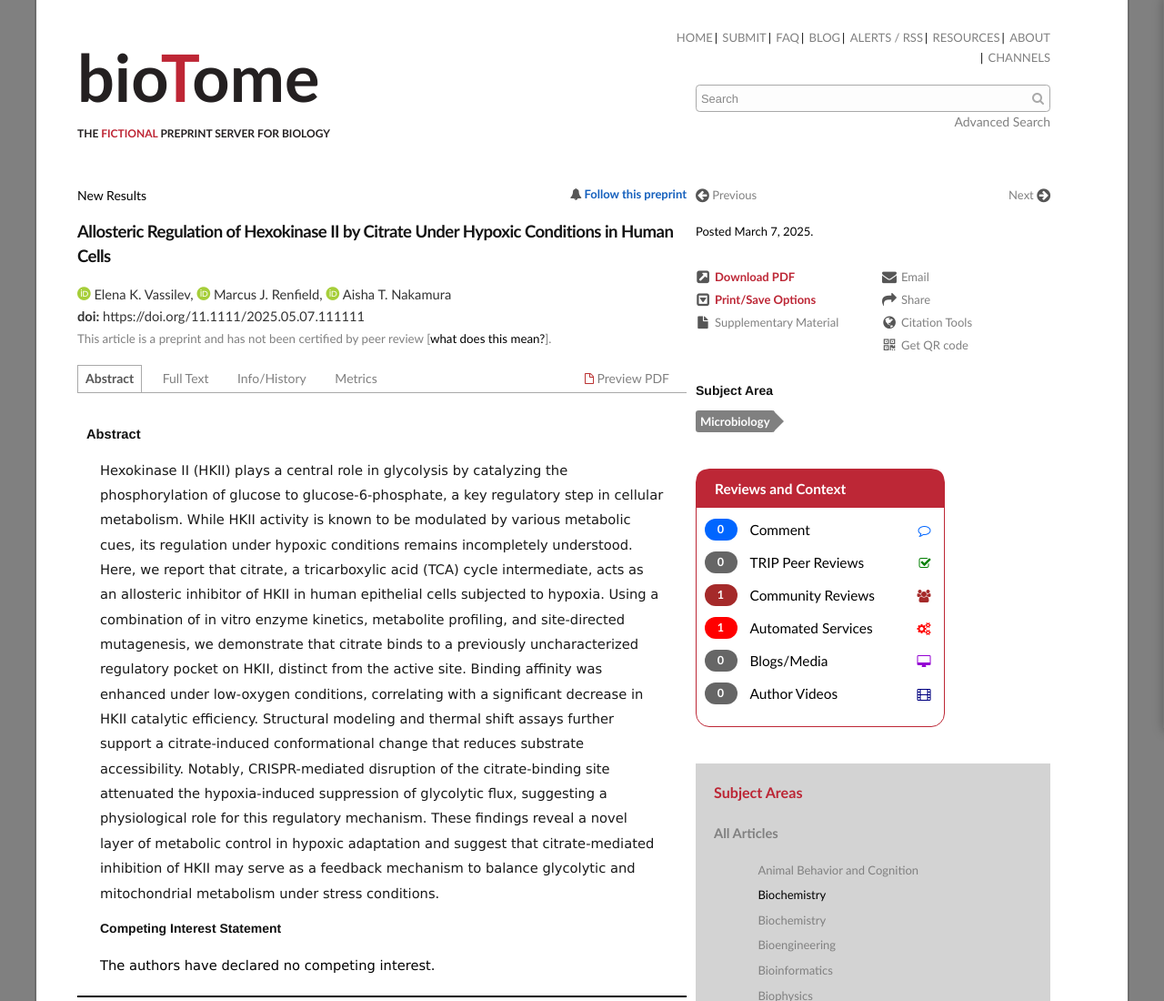
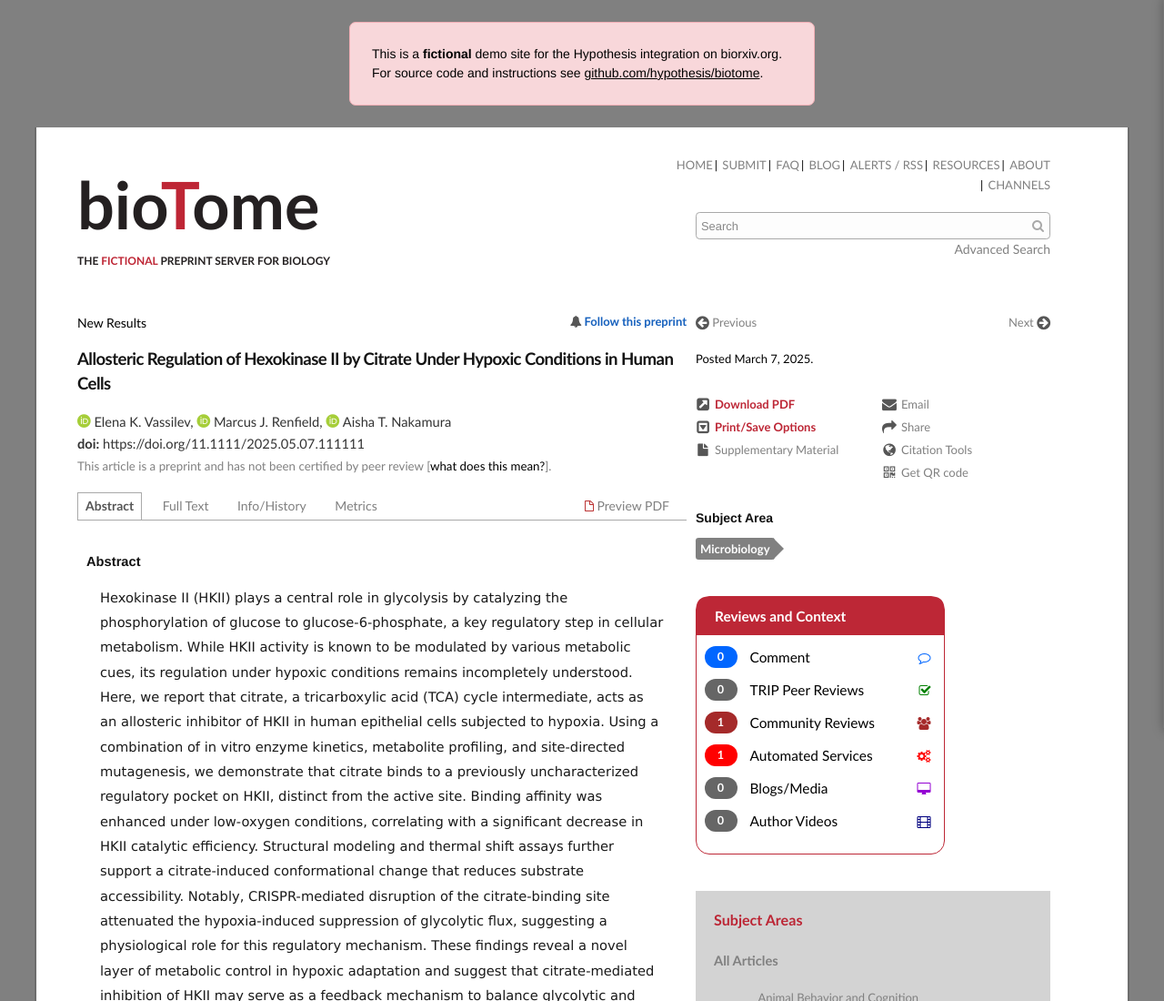
Before and after one commit to hypothesis/biotome, a plain HTML site: page src/index.html in a window 1280 px wide. Shown: the top 1100 px of the page at 91% size. Drawn offline with Linux system fonts and the light colour scheme; a script that the page names is missing.

Commit message:
Add warning banner at top

```diff
--- a/src/index.html
+++ b/src/index.html
@@ -168,6 +168,10 @@
     <link rel="stylesheet" href="assets/font-awesome.min.css">
   </head>
   <body class="html not-front not-logged-in page-node page-node- page-node-4436664 node-type-highwire-article context-content hw-default-jcode-biorxiv hw-article-type-article hw-article-category-new-results disqus-processed omega-mediaqueries-processed omega-equalheights-processed eu-cookie-compliance-processed responsive-layout-wide hw-responsive-layout-wide">
+    <aside style="max-width:33em; margin-left:auto; margin-right:auto; margin-top:24px; margin-bottom:24px; background-color:rgb(248, 215, 218); border:1px solid #f1aeb5; border-radius:7px; padding:24px;">
+      This is a <strong>fictional</strong> demo site for the Hypothesis integration on biorxiv.org.
+      For source code and instructions see <a href="https://github.com/hypothesis/biotome" style="color:inherit; text-decoration:underline;">github.com/hypothesis/biotome</a>.
+    </aside>
     <div class="page clearfix page-box-shadows footer-borders panels-page panels-layout-jcore_2col" id="page">
       <header id="section-header" class="section section-header">
         <div id="zone-branding" class="zone zone-branding clearfix print-display-block container-30">
```
